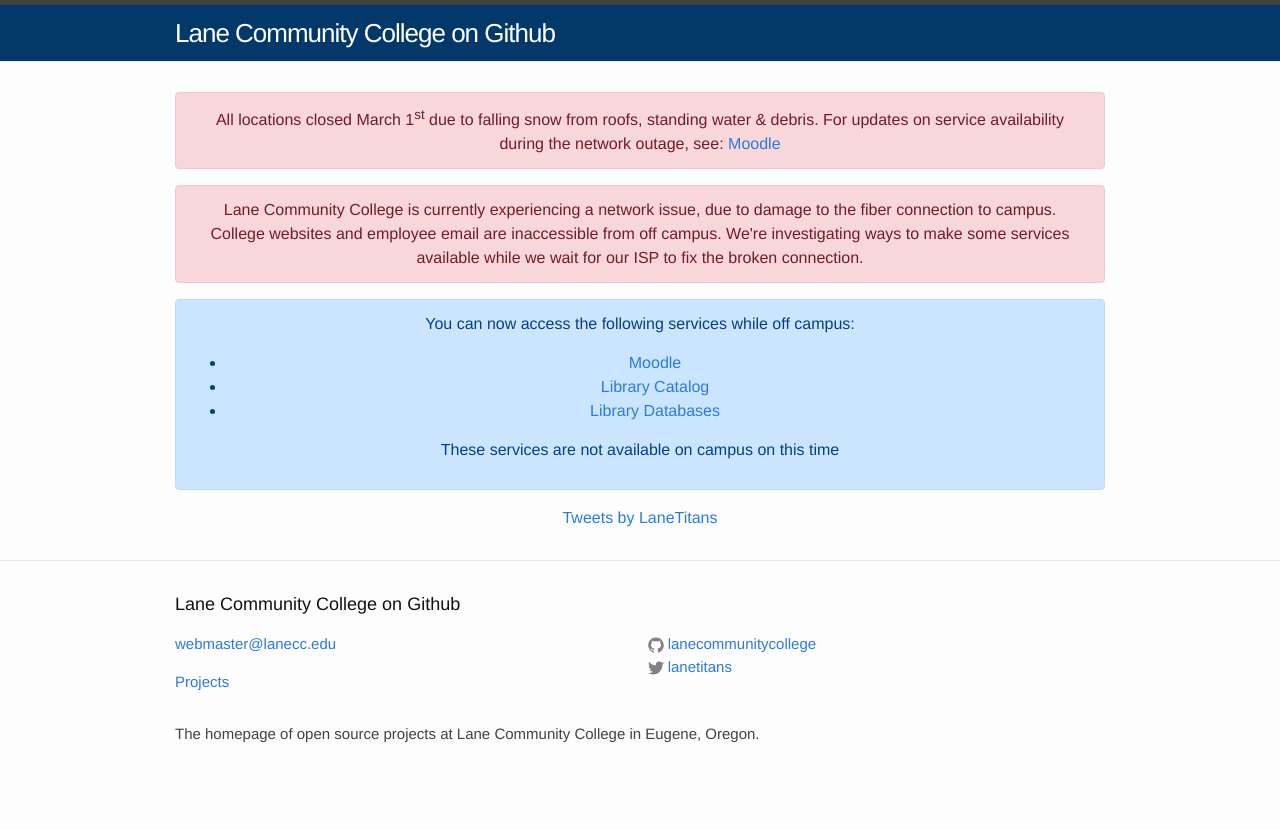
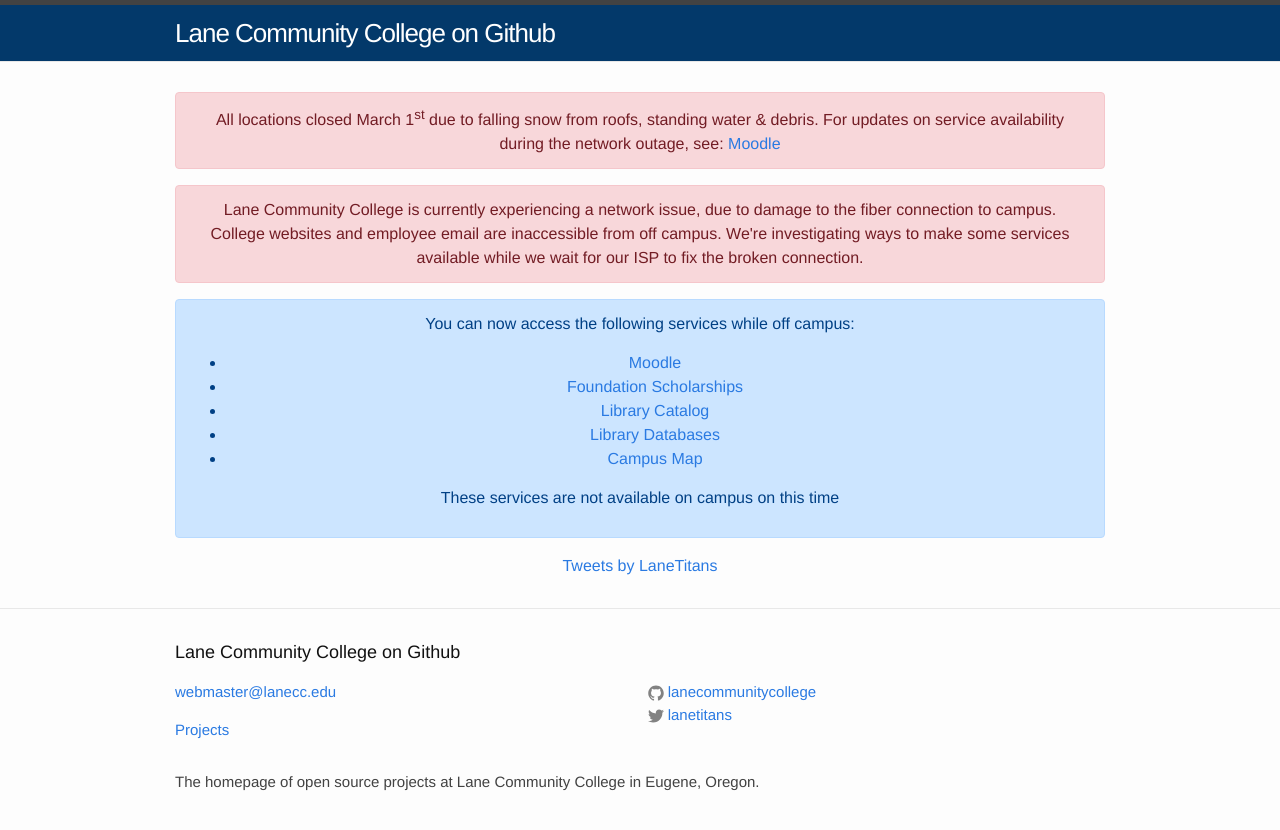
Before and after one commit to LaneCommunityCollege/lanecommunitycollege.github.io, a Jekyll site: the page built from index.html, in a window 1280 px wide. Shown: the top 830 px of the page. Built offline with Jekyll 4.4.1, drawn with Linux system fonts in a browser that asks for light colours; comment, search, counter and statistics services are not loaded.

Commit message:
Added additional available services

```diff
--- a/index.html
+++ b/index.html
@@ -9,8 +9,10 @@ layout: default
     <p>You can now access the following services while off campus:</p>
     <ul>
       <li><a href="https://classes.lanecc.edu">Moodle</a></li>
+      <li><a href="https://lanecc.academicworks.com/">Foundation Scholarships</a></li>
       <li><a href="https://alliance-primo.hosted.exlibrisgroup.com/primo-explore/search?vid=LANECC&tab=default_tab&sortby=rank">Library Catalog</a></li>
       <li><a href="https://libraryguides.lanecc.edu/az.php">Library Databases</a></li>
+      <li><a href="https://lanecc.academicworks.com/">Campus Map</a></li>
     </ul>
     <p>These services are not available on campus on this time</p>
   </div>
```
